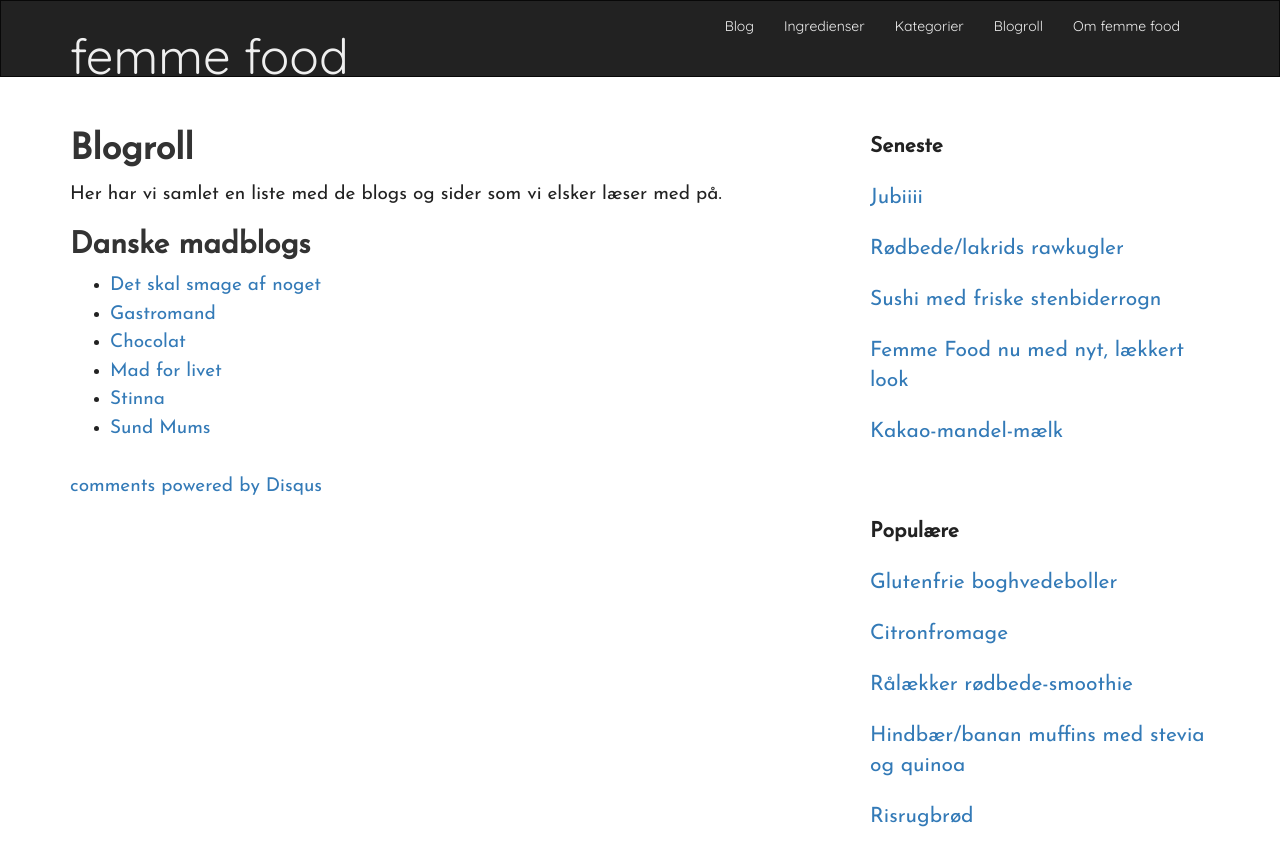
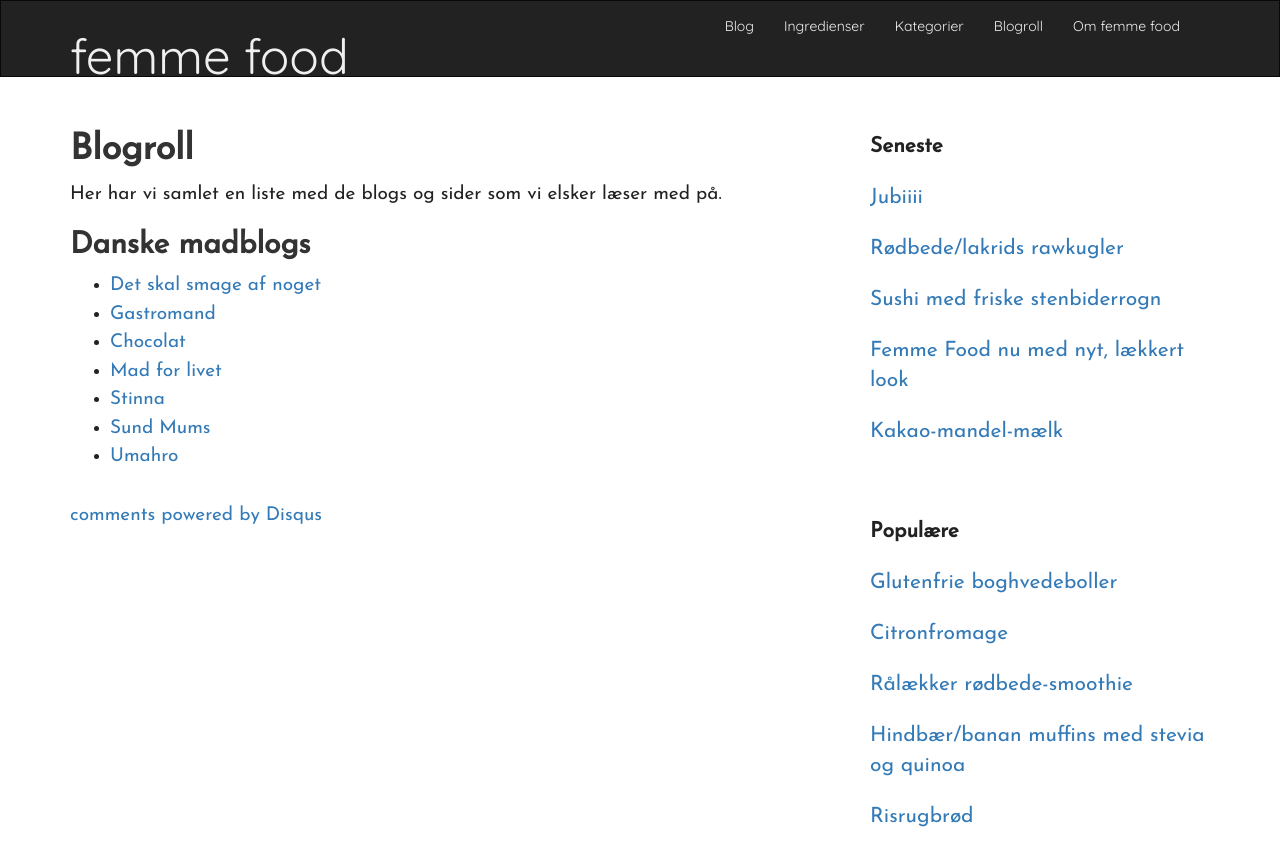
Before and after one commit to femmefood/femmefood.com, a Jekyll site: the page built from blogroll/index.md, in a window 1280 px wide and 900 px high. Shown: the top 866 px of the window. Built offline with Jekyll 4.4.1, drawn with Linux system fonts in a browser that asks for light colours; nearby versions of some CDN libraries; Markdown is read by kramdown in place of the engine named in the settings; comment, search, counter and statistics services are not loaded.

Commit message:
Added blog

```diff
--- a/blogroll/index.md
+++ b/blogroll/index.md
@@ -14,3 +14,4 @@ Her har vi samlet en liste med de blogs og sider som vi elsker læser med på.
 * [Mad for livet](http://www.madforlivet.com/)
 * [Stinna](http://www.stinna.dk/)
 * [Sund Mums](http://www.sundmums.dk/)
+* [Umahro](http://www.umahro.dk/)
```
